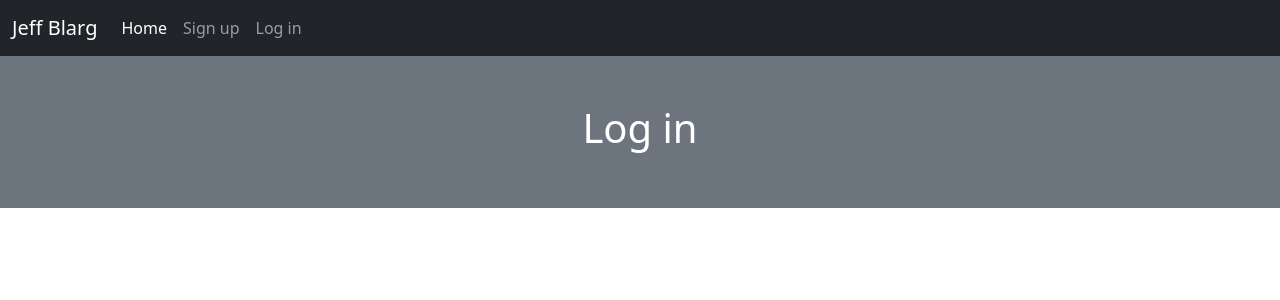
After one commit to jwjacobson/flask-blarg, a Flask app: page /login in a window 1280 px wide. The commit adds this page. Shown: the top 300 px of the page. Run offline with Flask 2, Linux system fonts and the light colour scheme.

Commit message:
Add login and signup pages

```diff
--- a/app/routes.py
+++ b/app/routes.py
@@ -2,9 +2,13 @@ from app import app
 from flask import render_template
 
 @app.route('/')
-def hello_world():
+def index():
     return render_template('index.html')
 
-@app.route('/test')
-def hello_test():
-    return 'This is not a test!'
+@app.route('/signup')
+def signup():
+    return render_template('signup.html')
+
+@app.route('/login')
+def login():
+    return render_template('login.html')
--- /dev/null
+++ b/app/templates/login.html
@@ -0,0 +1,7 @@
+{% extends 'base.html' %}
+
+{% block title %} Sign Up {% endblock %}
+
+{% block header %}
+    <h1>Log in</h1>
+{% endblock %}
--- a/app/templates/nav.html
+++ b/app/templates/nav.html
@@ -6,9 +6,9 @@
       </button>
       <div class="collapse navbar-collapse" id="navbarNavAltMarkup">
         <div class="navbar-nav">
-          <a class="nav-link active" aria-current="page" href="#">Home</a>
-          <a class="nav-link" href="#">Sign up</a>
-          <a class="nav-link" href="#">Log in</a>
+          <a class="nav-link active" aria-current="page" href="/">Home</a>
+          <a class="nav-link" href="signup">Sign up</a>
+          <a class="nav-link" href="login">Log in</a>
         </div>
       </div>
     </div>
```
Also changed, not shown: app/templates/signup.html (added, +7 -0 lines).
